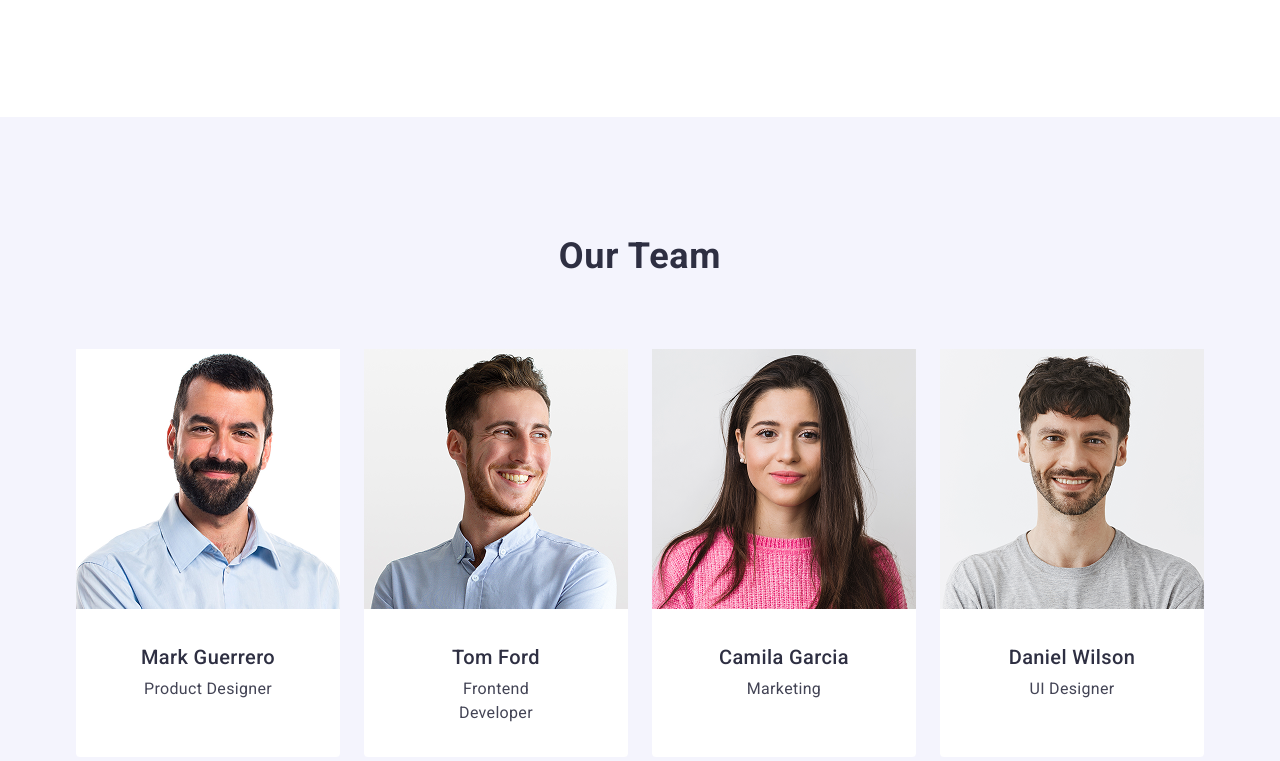
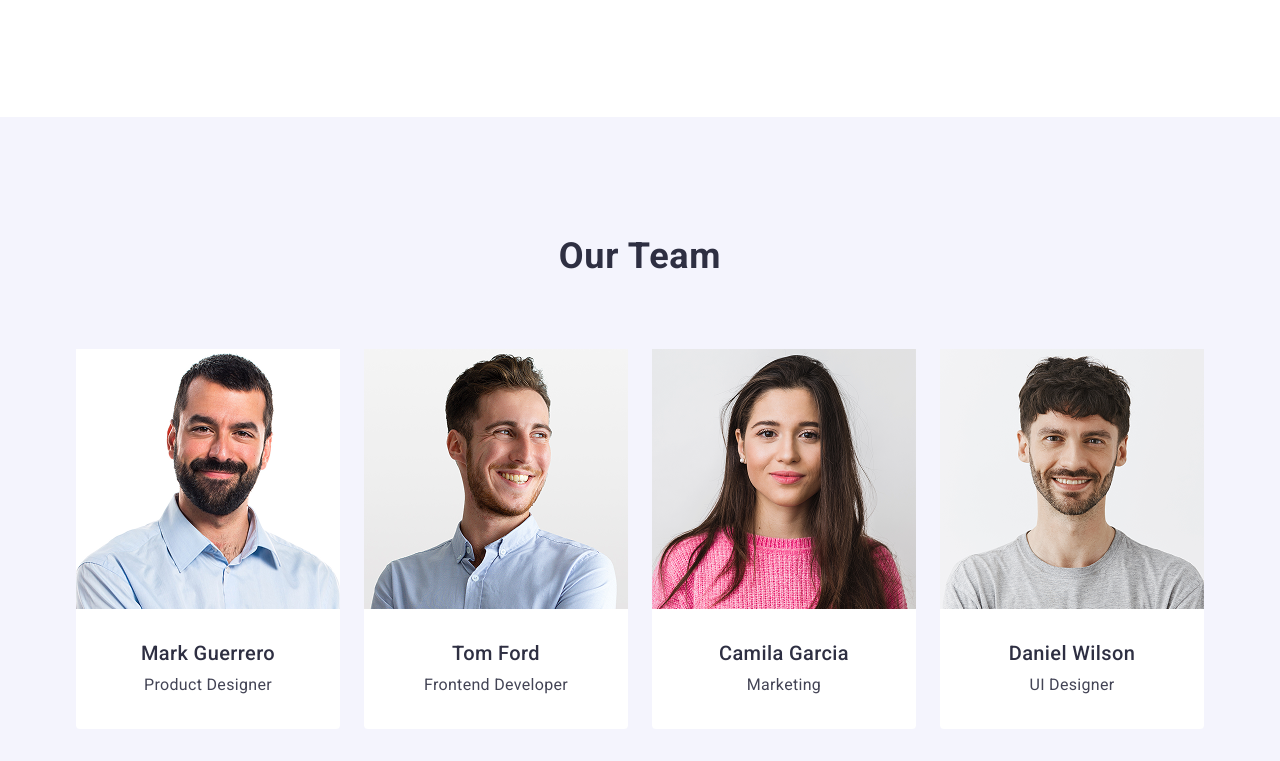
Before and after one commit to ivAn-hrobov6019/goit-markup-hw-03, a plain HTML site: page index.html in a window 1280 px wide. Shown: the part 889-1650 px from the top of the page. Drawn offline with nearby package versions, Linux system fonts and the light colour scheme.

Commit message:
fix error

```diff
--- a/css/styles.css
+++ b/css/styles.css
@@ -178,6 +178,7 @@ header {
   padding: 120px 0;
 }
 .section-item {
+  max-width: 264px;
 }
 
 .section-subtitle {
@@ -220,6 +221,8 @@ header {
 }
 
 .team-img {
+  display: block;
+  max-width: 100%;
 }
 
 .section-subtitle-team {
@@ -231,8 +234,6 @@ header {
   font-weight: 500;
 
   padding-bottom: 8px;
-  margin-right: 49px;
-  margin-left: 49px;
 }
 
 .caption-text-team {
@@ -240,12 +241,9 @@ header {
   letter-spacing: 0.02em;
   text-align: center;
   color: #434455;
-
-  margin-right: 68px;
-  margin-left: 68px;
 }
 .text-card {
-  margin: 32px 0;
+  padding: 32px 16px;
 }
 
 /* ====== OUR PORTFOLIO ====== */
```
